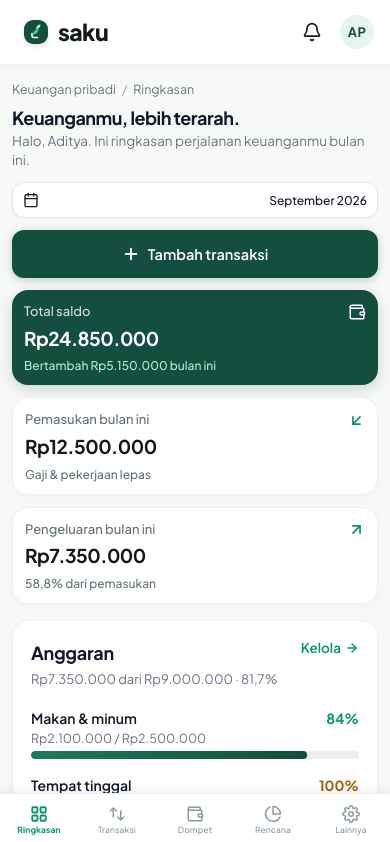
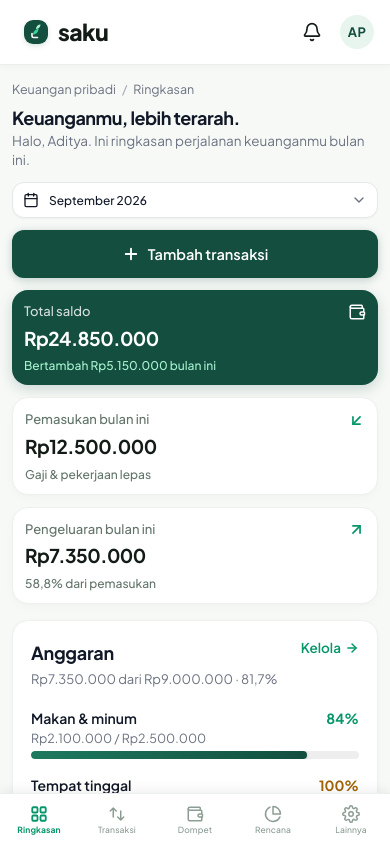
Before and after one commit to Muh-Zahir/Saku, a Next.js app: page / in a window 390 px wide. Shown: the top 842 px of the page. Built offline with nearby package versions, Linux system fonts and the light colour scheme.

Commit message:
style: mobile period dropdown - ikon+teks kiri, chevron kanan

```diff
--- a/src/components/Header.jsx
+++ b/src/components/Header.jsx
@@ -39,8 +39,11 @@ export default function Header({ currentPeriod, onSelectPeriod, onOpenAddTransac
             className="btn-period-select"
             onClick={() => setIsDropdownOpen(!isDropdownOpen)}
           >
-            <Calendar size={16} strokeWidth={2} />
-            <span>{currentPeriod}</span>
+            <span className="btn-period-left">
+              <Calendar size={16} strokeWidth={2} />
+              <span>{currentPeriod}</span>
+            </span>
+            <ChevronDown size={16} strokeWidth={2} className="btn-period-chevron" />
           </button>
 
           {isDropdownOpen && (
--- a/src/index.css
+++ b/src/index.css
@@ -501,6 +501,17 @@ select {
   transition: all var(--transition-fast);
   cursor: pointer;
   white-space: nowrap;
+}
+
+/* Desktop: btn-period-left inline, chevron tersembunyi */
+.btn-period-left {
+  display: inline-flex;
+  align-items: center;
+  gap: 8px;
+}
+
+.btn-period-chevron {
+  display: none;
 }
 
 .btn-period-select:hover {
@@ -2757,10 +2768,16 @@ select {
     box-shadow: 0 1px 2px rgba(0, 0, 0, 0.04);
   }
 
+  /* Mobile: tampilkan btn-period-left & chevron */
   .btn-period-left {
     display: flex;
     align-items: center;
     gap: 10px;
+  }
+
+  .btn-period-chevron {
+    display: block;
+    color: #6b7280;
   }
 
   /* Sembunyikan tombol desktop di mobile */
```
